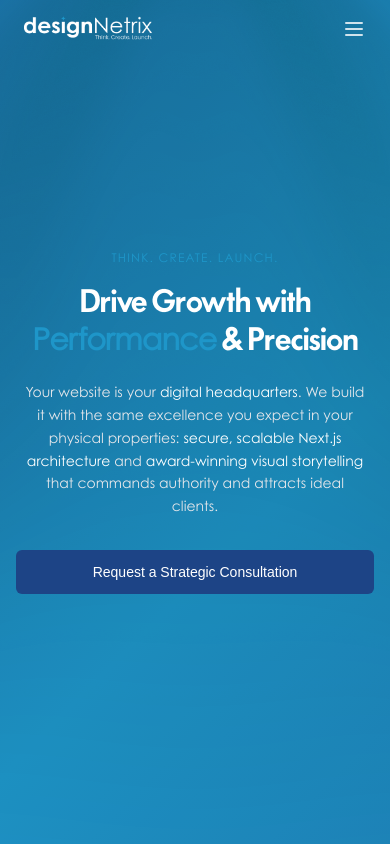
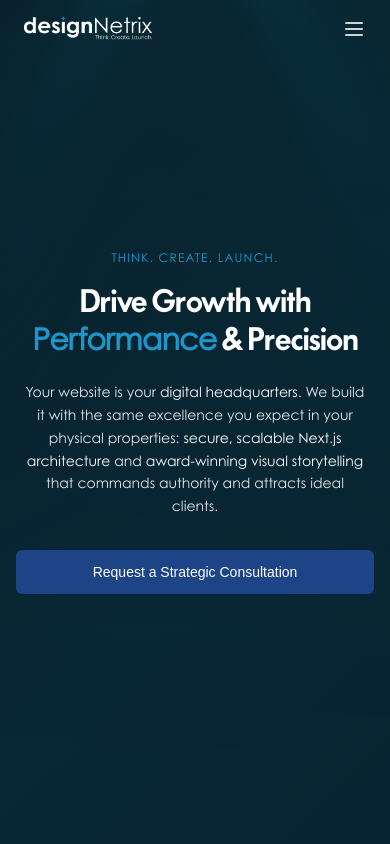
Before and after one commit to rajitha-00/designnetrix, a Next.js app: page / in a window 390 px wide. Built offline with nearby package versions, Linux system fonts and the light colour scheme.

Commit message:
css-changed

```diff
--- a/src/app/globals.css
+++ b/src/app/globals.css
@@ -44,7 +44,7 @@ body {
 /* Mobile optimization for 3D components */
 @media (max-width: 768px) {
   .liquid-ether-fallback {
-    background: linear-gradient(135deg, #1D4486 0%, #1E96C9 50%, #1D4486 100%);
+    background: linear-gradient(135deg, #0f1622 0%, #092a38 50%, #081122 100%);
     background-size: 400% 400%;
     animation: gradientShift 8s ease infinite;
   }
```
